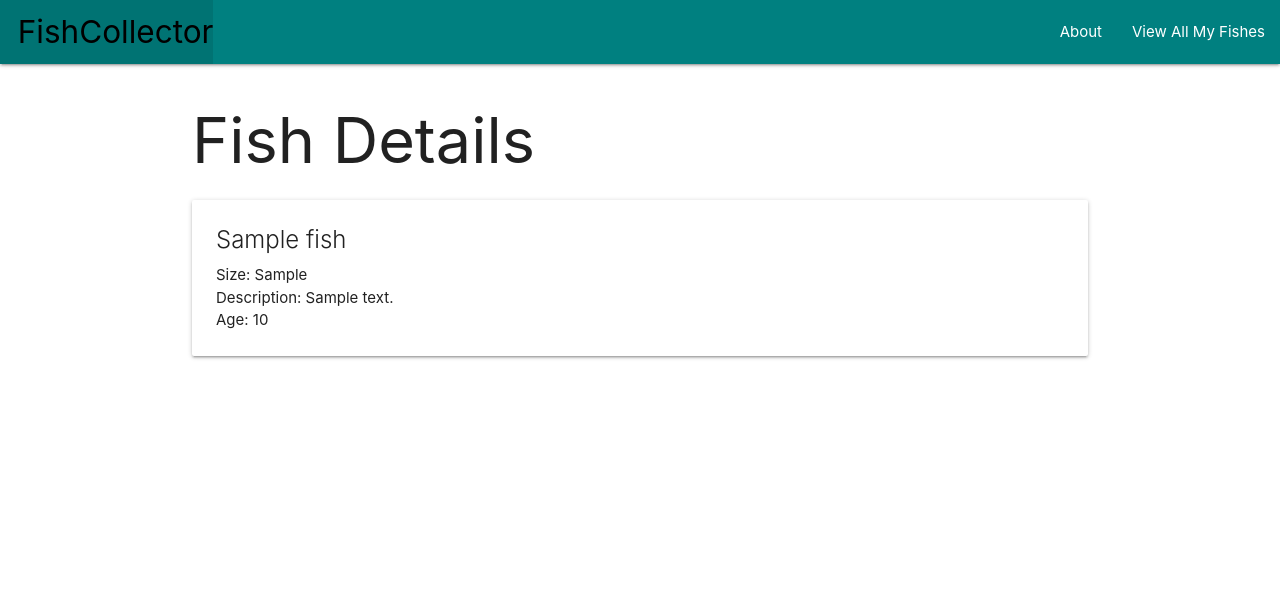
After one commit to bartsw01/GA-Fish-Collector-Lab, a Django app: page /fishes/1/ in a window 1280 px wide. The commit adds this page. Shown: the top 596 px of the page. Run offline with Django 3.2, Linux system fonts and the light colour scheme; tables that the repository leaves empty hold one stand-in row (values such as "Sample post").

Commit message:
added fish detail page

```diff
--- /dev/null
+++ b/fishcollector/main_app/templates/fishes/detail.html
@@ -0,0 +1,19 @@
+{% extends 'base.html' %}
+{% block content %}
+
+<h1>Fish Details</h1>
+
+<div class="card">
+  <div class="card-content">
+    <span class="card-title">{{ fish.name }}</span>
+    <p>Size: {{ fish.size }}</p>
+    <p>Description: {{ fish.description }}</p>
+    {% if fish.age > 0 %}
+        <p>Age: {{ fish.age }}</p>
+    {% else %}
+        <p>Age: Still a guppy</p>
+    {% endif %}
+  </div>
+</div>
+
+{% endblock %}
--- a/fishcollector/main_app/templates/fishes/index.html
+++ b/fishcollector/main_app/templates/fishes/index.html
@@ -5,6 +5,8 @@
 
 {% for fish in fishes %}
   <div class="card">
+    <a href="/fishes/{{ fish.id }}">
+
       <div class="card-content">
         <span class="card-title">{{ fish.name }}</span>
         <p>Size: {{ fish.size }}</p>
@@ -15,6 +17,7 @@
           <p>Age: Still a guppy</p>
         {% endif %}
       </div>
+    </a>
   </div>
 {% endfor %}
 
--- a/fishcollector/main_app/urls.py
+++ b/fishcollector/main_app/urls.py
@@ -5,4 +5,5 @@ urlpatterns = [
   path('', views.home, name='home'),
   path('about/', views.about, name='about'),
   path('fishes/', views.fishes_index, name='index'),
+  path('fishes/<int:fish_id>/', views.fishes_detail, name='detail'),
 ]
--- a/fishcollector/main_app/views.py
+++ b/fishcollector/main_app/views.py
@@ -22,8 +22,12 @@ def home(request):
   return render(request, 'home.html')
 
 def about(request):
-  return render(request, 'about.html')
+    return render(request, 'about.html')
 
 def fishes_index(request):
   fishes = Fish.objects.all()
   return render(request, 'fishes/index.html', {'fishes': fishes})
+
+def fishes_detail(request, fish_id):
+  fish = Fish.objects.get(id=fish_id)
+  return render(request, 'fishes/detail.html', { 'fish': fish})
```
Lines whose indentation alone changed are shown as unchanged.
